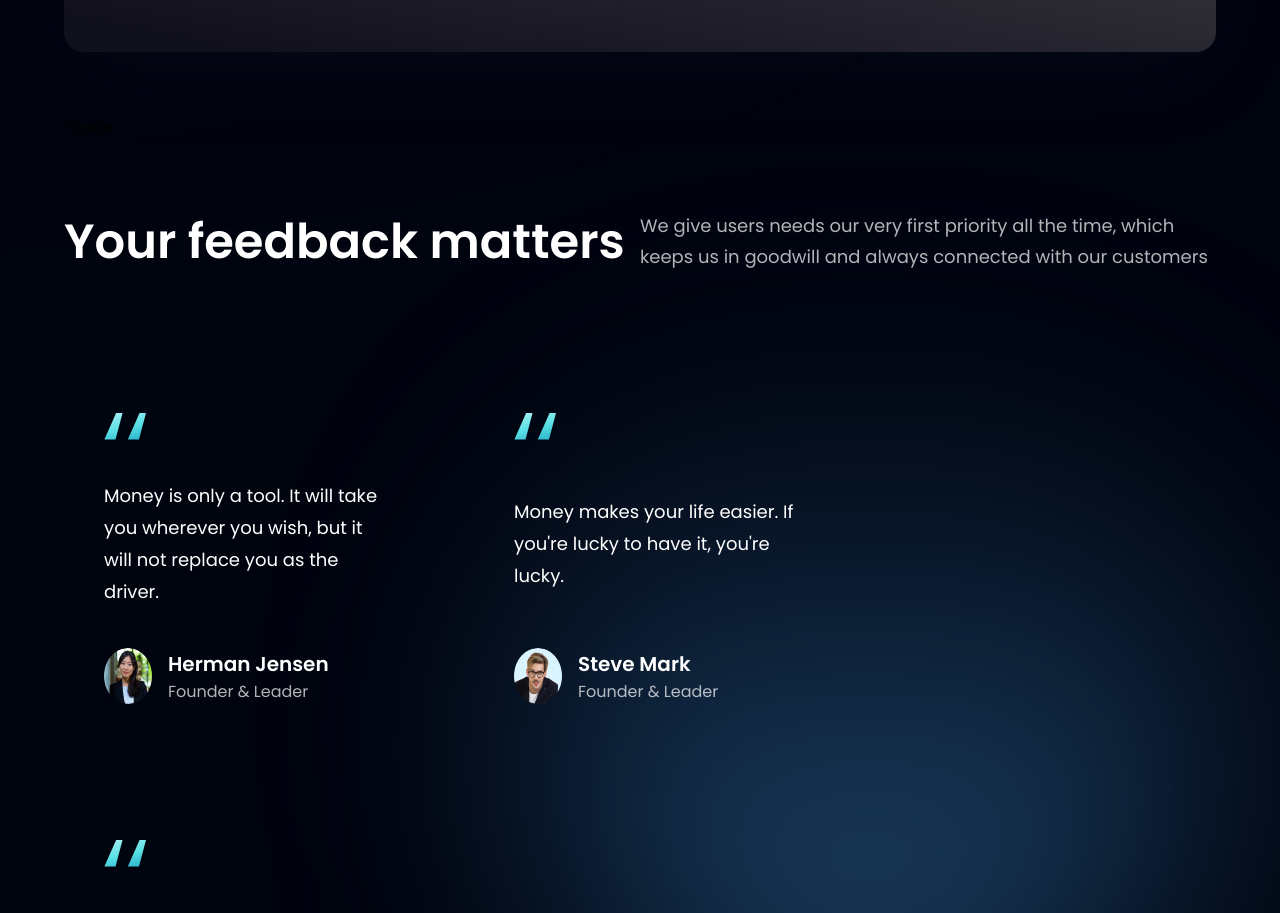
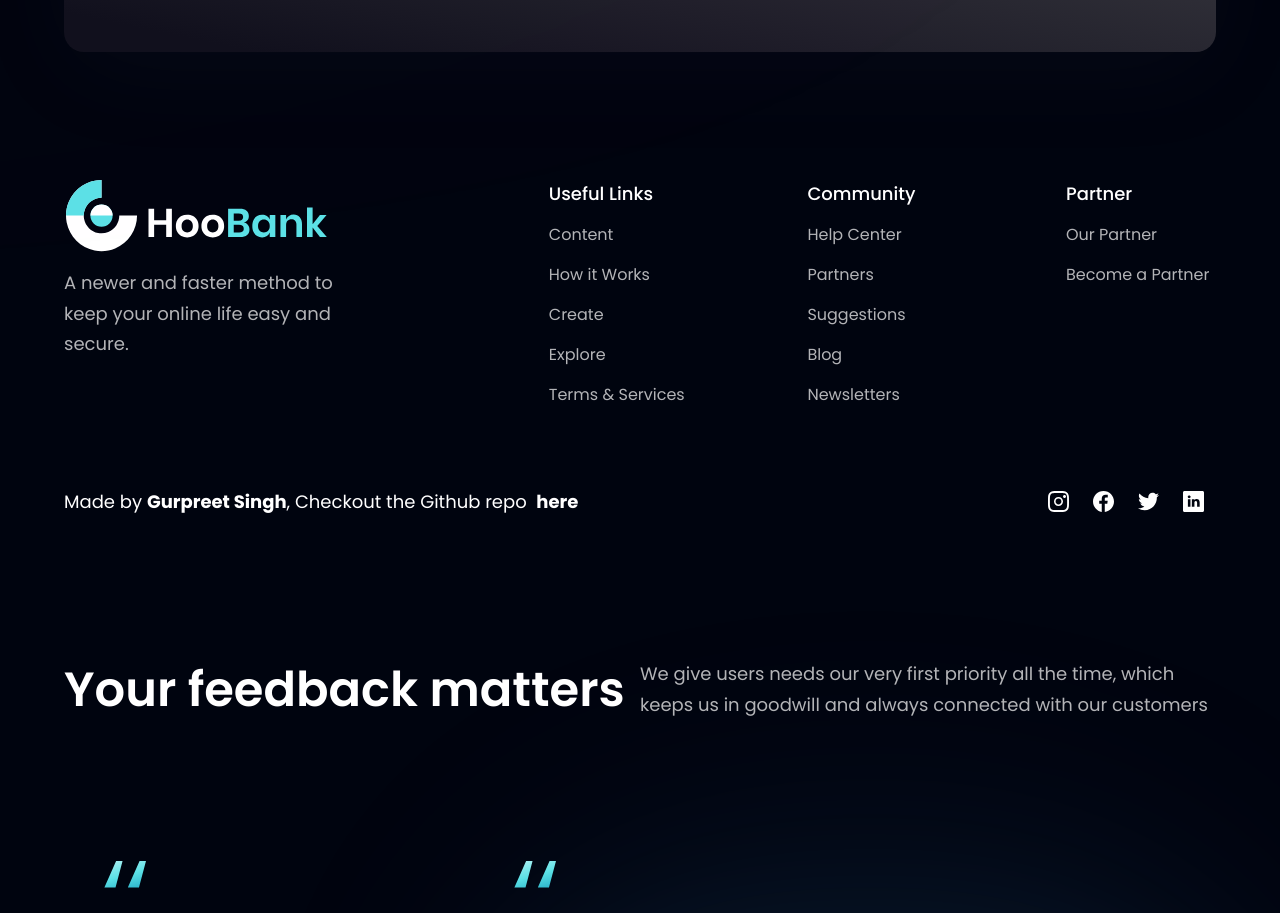
Before and after one commit to Davis444/Modern-lending-Website, a React (Vite) app: page / in a window 1280 px wide. Shown: the part 3157-4070 px from the top of the page. Built offline with nearby package versions, Linux system fonts and the light colour scheme.

Commit message:
added footer

```diff
--- a/src/components/Footer.jsx
+++ b/src/components/Footer.jsx
@@ -1,5 +1,67 @@
+import { logo } from "../assets";
+import { footerLinks, socialMedia } from "../constants";
+import styles from "../styles";
 const Footer = () => {
-  return <div>Footer</div>;
+  return (
+    <section className={`${styles.flexCenter} ${styles.paddingY} flex-col`}>
+      <div className={`${styles.flexStart} md:flex-row flex-col mb-8 w-full`}>
+        <div className="flex flex-1 flex-col justify-start mr-10">
+          <img
+            src={logo}
+            alt="logo"
+            className="w-[266px] h-[72px] object-contain"
+          />
+          <p className={`${styles.paragraph} mt-4 max-w-[310px]`}>
+            A newer and faster method to keep your online life easy and secure.
+          </p>
+        </div>
+        <div className="flex-[1.5] w-full flex justify-between flex-wrap md:mt-0 mt-10">
+          {footerLinks.map((fl) => (
+            <div
+              key={fl.key}
+              className="flex flex-col ss:my-0 my-4 min-w-[150px]"
+            >
+              <h4 className="font-medium text-[18px] leading-[27px] text-white">
+                {fl.title}
+              </h4>
+              <ul className="list-none mt-4">
+                {fl.links.map((link, index) => (
+                  <li
+                    key={link.name}
+                    className="text-[16px] leading-[24px] text-dimWhite hover:text-secondary cursor-pointer mb-4"
+                  >
+                    {link.name}
+                  </li>
+                ))}
+              </ul>
+            </div>
+          ))}
+        </div>
+      </div>
+      <div className="w-full flex flex-col justify-between items-center md:flex-row pt-6 border-t-[WHITE]">
+        <p className="text-center text-[18px] leading-[27px] text-white">
+          Made by{" "}
+          <a href="https://github.com/GurpreetSingh-Projects">
+            <b>Gurpreet Singh</b>
+          </a>
+          , Checkout the Github repo &nbsp;
+          <a href="https://github.com/GurpreetSingh-Projects/Modern-Banking-Website">
+            <b>here</b>
+          </a>
+        </p>
+        <div className="flex md:mt-0 mt-6">
+          {socialMedia.map((social, index) => (
+            <img
+              key={social.id}
+              src={social.icon}
+              alt={social.id}
+              className={`w-[21px] h-[21px] cursor-pointer m-3`}
+            />
+          ))}
+        </div>
+      </div>
+    </section>
+  );
 };
 
 export default Footer;
```
